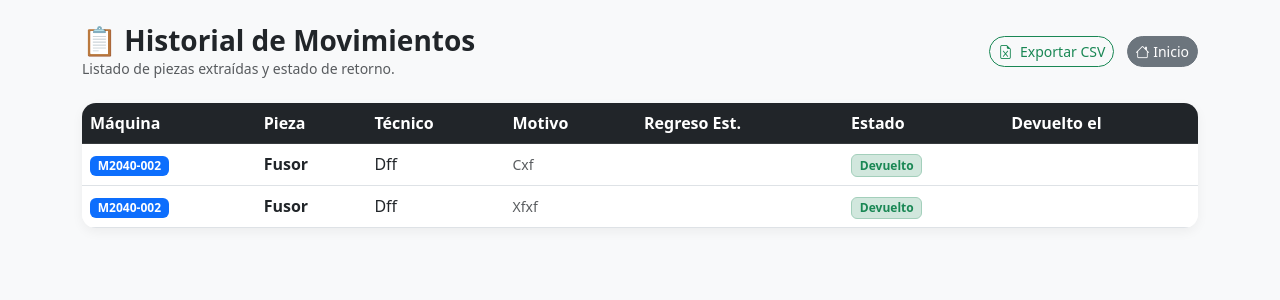
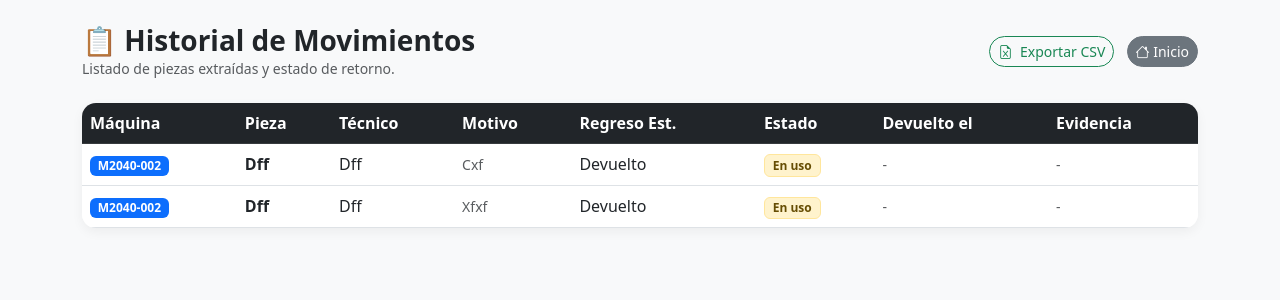
Before and after one commit to bryanyael/inventario-taller, a Flask app: page /registros in a window 1280 px wide. Shown: the top 300 px of the page. Run offline with Flask 3, Linux system fonts and the light colour scheme; data comes from the database, SQL or seed files in the repository.

Commit message:
Update registros.html

```diff
--- a/templates/registros.html
+++ b/templates/registros.html
@@ -37,28 +37,44 @@
                             <th>Regreso Est.</th>
                             <th>Estado</th>
                             <th>Devuelto el</th>
+                            <th>Evidencia</th>
                         </tr>
                     </thead>
                     <tbody>
                         {% for r in registros %}
                         <tr>
-                            <td><span class="badge bg-primary">{{ r.maquina }}</span></td>
-                            <td class="fw-bold">{{ r.pieza }}</td>
-                            <td>{{ r.tecnico }}</td>
-                            <td class="text-muted small">{{ r.motivo }}</td>
-                            <td>{{ r.fecha_regreso }}</td>
+                            <!-- Soporta tanto sintaxis de objeto r.columna como índice r[0] -->
+                            <td><span class="badge bg-primary">{{ r.maquina_codigo if r.maquina_codigo is defined else r[1] }}</span></td>
+                            <td class="fw-bold">{{ r.pieza_nombre if r.pieza_nombre is defined else r[3] }}</td>
+                            <td>{{ r.tecnico if r.tecnico is defined else r[4] }}</td>
+                            <td class="text-muted small">{{ r.motivo if r.motivo is defined else r[5] }}</td>
+                            <td>{{ r.fecha_regreso if r.fecha_regreso is defined else r[6] }}</td>
                             <td>
-                                {% if r.estado == 'Devuelto' %}
+                                {% set estado_val = r.estado_solicitud if r.estado_solicitud is defined else r[7] %}
+                                {% if estado_val == 'Devuelto' %}
                                     <span class="badge bg-success-subtle text-success border border-success-subtle">Devuelto</span>
                                 {% else %}
                                     <span class="badge bg-warning-subtle text-warning-emphasis border border-warning-subtle">En uso</span>
                                 {% endif %}
                             </td>
-                            <td class="small text-muted">{{ r.fecha_devuelto }}</td>
+                            <td class="small text-muted">
+                                {% set devuelto_val = r.fecha_devuelto if r.fecha_devuelto is defined else r[8] %}
+                                {{ devuelto_val if devuelto_val else '-' }}
+                            </td>
+                            <td>
+                                {% set foto_val = r.foto_evidencia if r.foto_evidencia is defined else r[9] %}
+                                {% if foto_val %}
+                                    <a href="{{ foto_val }}" target="_blank" class="btn btn-sm btn-outline-primary rounded-pill">
+                                        📸 Ver
+                                    </a>
+                                {% else %}
+                                    <span class="text-muted small">-</span>
+                                {% endif %}
+                            </td>
                         </tr>
                         {% else %}
                         <tr>
-                            <td colspan="7" class="text-center py-4 text-muted">No hay registros aún.</td>
+                            <td colspan="8" class="text-center py-4 text-muted">No hay registros aún.</td>
                         </tr>
                         {% endfor %}
                     </tbody>
```
